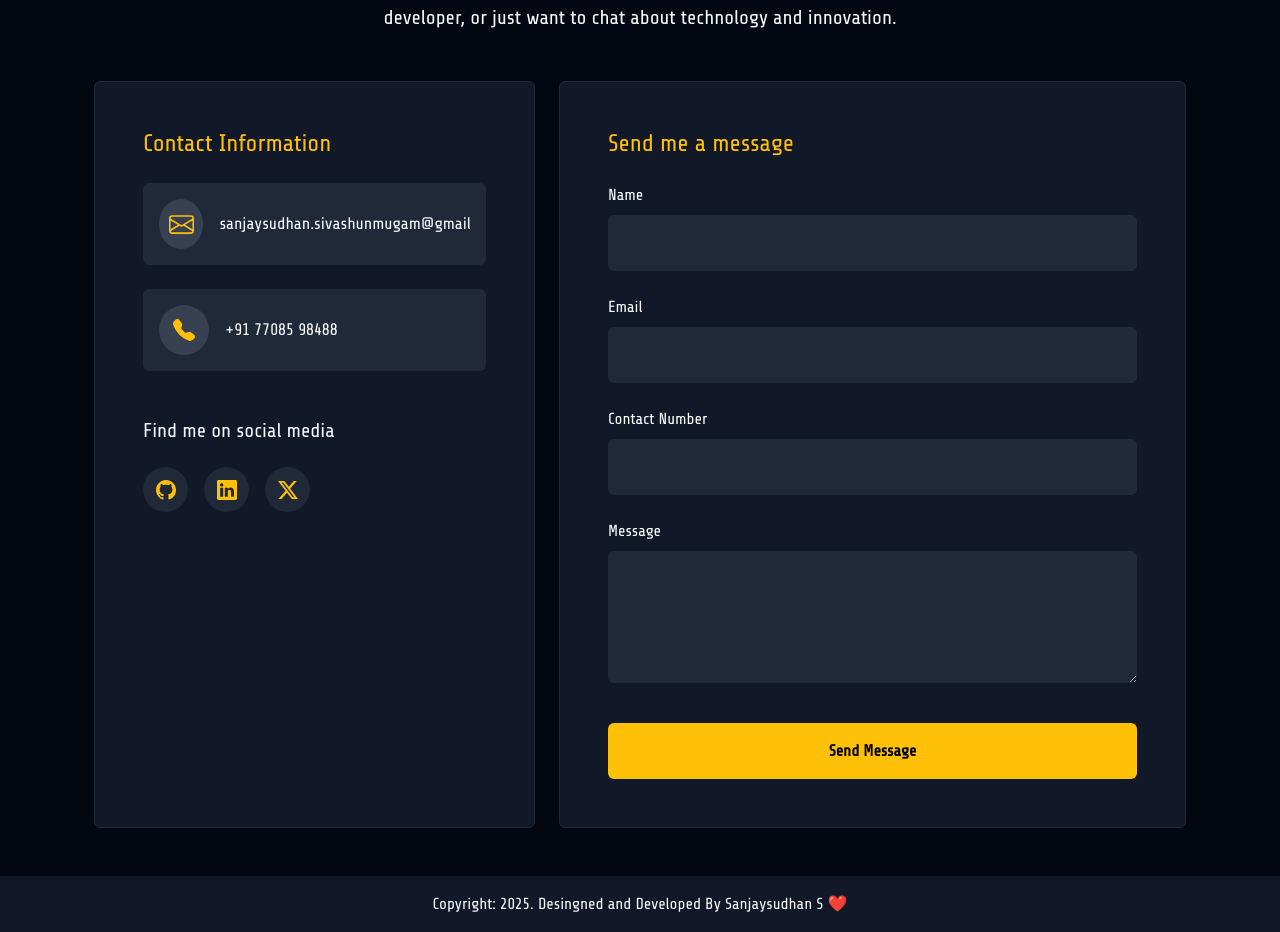
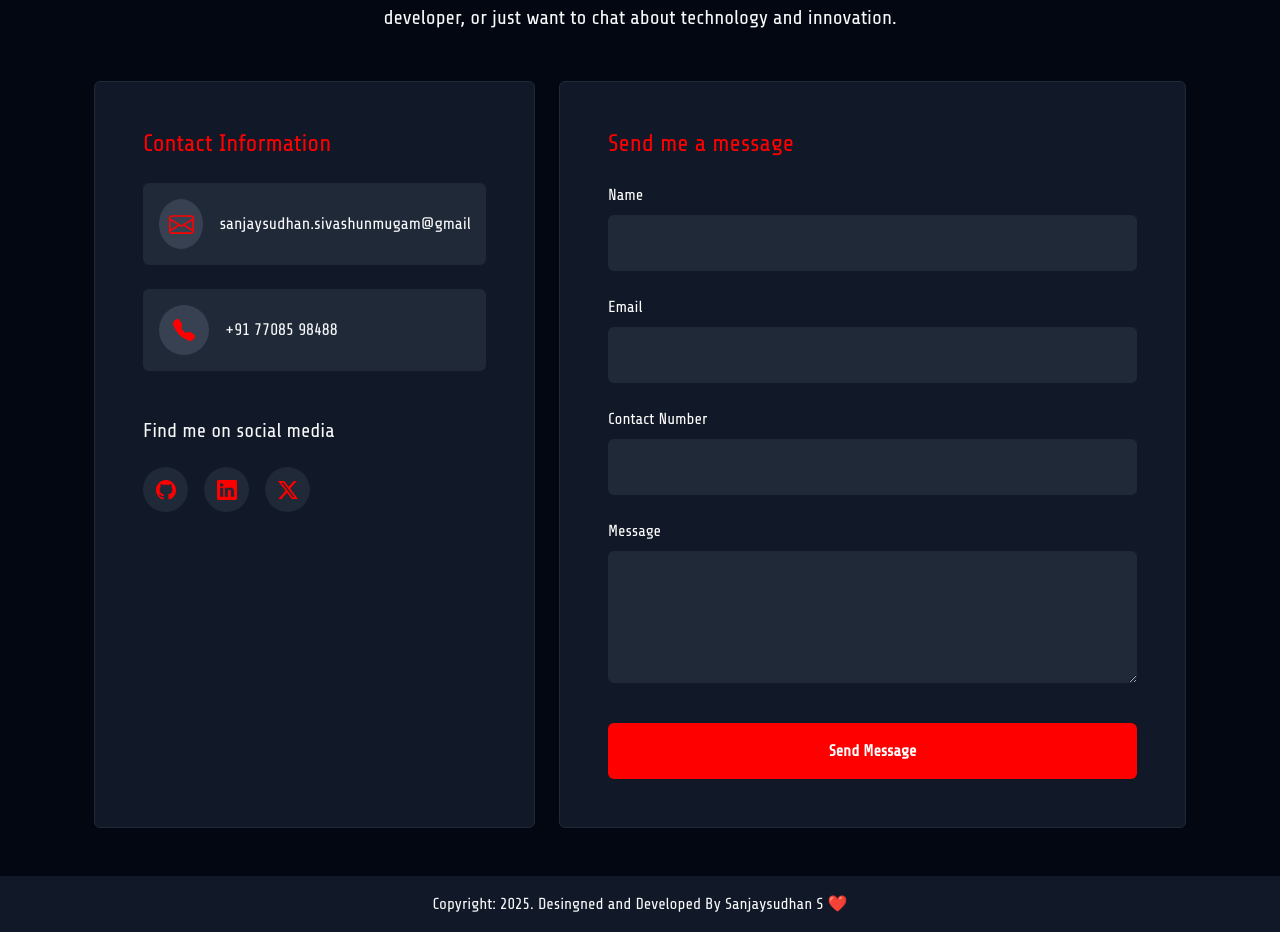
Before and after one commit to SanjaysudhanSivashunmugam/Portfolio3.0, a React (Vite) app: page / in a window 1280 px wide. Shown: the part 3827-4759 px from the top of the page. Built offline with nearby package versions, Linux system fonts and the light colour scheme; the HTML template or start-up script is replaced by a standard one.

Commit message:
Edited the theme

```diff
--- a/src/components/Info.jsx
+++ b/src/components/Info.jsx
@@ -29,7 +29,7 @@ export default function Info() {
                                 border: "1px solid #1f2937"
                             }}>
                                 <div className="mb-5">
-                                    <h3 className="fs-4 mb-4" style={{ color: "#FFC107" }}>Contact Information</h3>
+                                    <h3 className="fs-4 mb-4" style={{ color: "red" }}>Contact Information</h3>
 
                                     <div className="d-flex align-items-center gap-3 mb-4 p-3 rounded" style={{ backgroundColor: "#1f2937" }}>
                                         <div style={{
@@ -41,7 +41,7 @@ export default function Info() {
                                             alignItems: "center",
                                             justifyContent: "center"
                                         }}>
-                                            <svg xmlns="http://www.w3.org/2000/svg" width="25" height="25" fill="#FFC107" viewBox="0 0 16 16">
+                                            <svg xmlns="http://www.w3.org/2000/svg" width="25" height="25" fill="red" viewBox="0 0 16 16">
                                                 <path d="M0 4a2 2 0 0 1 2-2h12a2 2 0 0 1 2 2v8a2 2 0 0 1-2 2H2a2 2 0 0 1-2-2zm2-1a1 1 0 0 0-1 1v.217l7 4.2 7-4.2V4a1 1 0 0 0-1-1zm13 2.383-4.708 2.825L15 11.105zm-.034 6.876-5.64-3.471L8 9.583l-1.326-.795-5.64 3.47A1 1 0 0 0 2 13h12a1 1 0 0 0 .966-.741M1 11.105l4.708-2.897L1 5.383z" />
                                             </svg>
                                         </div>
@@ -60,7 +60,7 @@ export default function Info() {
                                             alignItems: "center",
                                             justifyContent: "center"
                                         }}>
-                                            <svg xmlns="http://www.w3.org/2000/svg" width="22" height="22" fill="#FFC107" viewBox="0 0 16 16">
+                                            <svg xmlns="http://www.w3.org/2000/svg" width="22" height="22" fill="red" viewBox="0 0 16 16">
                                                 <path fillRule="evenodd" d="M1.885.511a1.745 1.745 0 0 1 2.61.163L6.29 2.98c.329.423.445.974.315 1.494l-.547 2.19a.68.68 0 0 0 .178.643l2.457 2.457a.68.68 0 0 0 .644.178l2.189-.547a1.75 1.75 0 0 1 1.494.315l2.306 1.794c.829.645.905 1.87.163 2.611l-1.034 1.034c-.74.74-1.846 1.065-2.877.702a18.6 18.6 0 0 1-7.01-4.42 18.6 18.6 0 0 1-4.42-7.009c-.362-1.03-.037-2.137.703-2.877z" />
                                             </svg>
                                         </div>
@@ -82,7 +82,7 @@ export default function Info() {
                                                 justifyContent: "center",
                                                 transition: "all 0.3s ease"
                                             }}>
-                                                <svg xmlns="http://www.w3.org/2000/svg" width="20" height="20" fill="#FFC107" viewBox="0 0 16 16">
+                                                <svg xmlns="http://www.w3.org/2000/svg" width="20" height="20" fill="red" viewBox="0 0 16 16">
                                                     <path d="M8 0C3.58 0 0 3.58 0 8c0 3.54 2.29 6.53 5.47 7.59.4.07.55-.17.55-.38 0-.19-.01-.82-.01-1.49-2.01.37-2.53-.49-2.69-.94-.09-.23-.48-.94-.82-1.13-.28-.15-.68-.52-.01-.53.63-.01 1.08.58 1.23.82.72 1.21 1.87.87 2.33.66.07-.52.28-.87.51-1.07-1.78-.2-3.64-.89-3.64-3.95 0-.87.31-1.59.82-2.15-.08-.2-.36-1.02.08-2.12 0 0 .67-.21 2.2.82.64-.18 1.32-.27 2-.27s1.36.09 2 .27c1.53-1.04 2.2-.82 2.2-.82.44 1.1.16 1.92.08 2.12.51.56.82 1.27.82 2.15 0 3.07-1.87 3.75-3.65 3.95.29.25.54.73.54 1.48 0 1.07-.01 1.93-.01 2.2 0 .21.15.46.55.38A8.01 8.01 0 0 0 16 8c0-4.42-3.58-8-8-8" />
                                                 </svg>
                                             </a>
@@ -96,7 +96,7 @@ export default function Info() {
                                                 justifyContent: "center",
                                                 transition: "all 0.3s ease"
                                             }}>
-                                                <svg xmlns="http://www.w3.org/2000/svg" width="20" height="20" fill="#FFC107" viewBox="0 0 16 16">
+                                                <svg xmlns="http://www.w3.org/2000/svg" width="20" height="20" fill="red" viewBox="0 0 16 16">
                                                     <path d="M0 1.146C0 .513.526 0 1.175 0h13.65C15.474 0 16 .513 16 1.146v13.708c0 .633-.526 1.146-1.175 1.146H1.175C.526 16 0 15.487 0 14.854zm4.943 12.248V6.169H2.542v7.225zm-1.2-8.212c.837 0 1.358-.554 1.358-1.248-.015-.709-.52-1.248-1.342-1.248S2.4 3.226 2.4 3.934c0 .694.521 1.248 1.327 1.248zm4.908 8.212V9.359c0-.216.016-.432.08-.586.173-.431.568-.878 1.232-.878.869 0 1.216.662 1.216 1.634v3.865h2.401V9.25c0-2.22-1.184-3.252-2.764-3.252-1.274 0-1.845.7-2.165 1.193v.025h-.016l.016-.025V6.169h-2.4c.03.678 0 7.225 0 7.225z" />
                                                 </svg>
                                             </a>
@@ -110,7 +110,7 @@ export default function Info() {
                                                 justifyContent: "center",
                                                 transition: "all 0.3s ease"
                                             }}>
-                                                <svg xmlns="http://www.w3.org/2000/svg" width="20" height="20" fill="#FFC107" viewBox="0 0 16 16">
+                                                <svg xmlns="http://www.w3.org/2000/svg" width="20" height="20" fill="red" viewBox="0 0 16 16">
                                                     <path d="M12.6.75h2.454l-5.36 6.142L16 15.25h-4.937l-3.867-5.07-4.425 5.07H.316l5.733-6.57L0 .75h5.063l3.495 4.633L12.601.75Zm-.86 13.028h1.36L4.323 2.145H2.865z" />
                                                 </svg>
                                             </a>
@@ -126,7 +126,7 @@ export default function Info() {
                                 backgroundColor: "#111827",
                                 border: "1px solid #1f2937"
                             }}>
-                                <h3 className="fs-4 mb-4" style={{ color: "#FFC107" }}>Send me a message</h3>
+                                <h3 className="fs-4 mb-4" style={{ color: "red" }}>Send me a message</h3>
                                 <form action="https://api.web3forms.com/submit" method="POST">
                                     <input type="hidden" name="access_key" value="a381985b-7796-4a3a-9973-d4a01c7f7a82" />
 
@@ -176,8 +176,8 @@ export default function Info() {
                                     <button type="submit"
                                         className="btn w-100 py-3 fw-bold mt-3"
                                         style={{
-                                            backgroundColor: "#FFC107",
-                                            color: "#000",
+                                            backgroundColor: "red",
+                                            color: "#fff",
                                             transition: "all 0.3s ease",
                                             border: "none"
                                         }}
```
